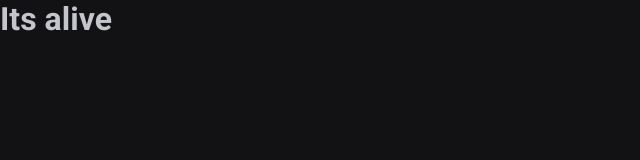
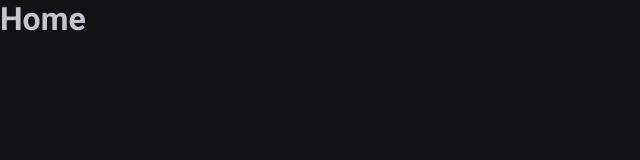
Before and after one commit to vitorhugo-pinto/02-ignite-timer, a React (Vite) app: page / in a window 1280 px wide. Shown: the top 160 px of the page, without its empty margins (0-640 px from the left). Built offline with nearby package versions, Linux system fonts and the light colour scheme.

Commit message:
feat: setting up home and history routes

```diff
--- a/src/App.tsx
+++ b/src/App.tsx
@@ -2,11 +2,15 @@
 import { GlobalStyle } from './styles/global'
 import { defaultTheme } from './styles/themes/default'
 
+import { BrowserRouter } from 'react-router-dom'
+import { Router } from './Router'
+
 export function App() {
   return (
     <ThemeProvider theme={defaultTheme}>
-      <h1>Its alive</h1>
-
+      <BrowserRouter>
+        <Router />
+      </BrowserRouter>
       <GlobalStyle />
     </ThemeProvider>
   )
--- /dev/null
+++ b/src/Router.tsx
@@ -0,0 +1,12 @@
+import { Route, Routes } from 'react-router-dom'
+import { Home } from './pages/Home'
+import { History } from './pages/History'
+
+export function Router() {
+  return (
+    <Routes>
+      <Route path="/" element={<Home />} />
+      <Route path="/history" element={<History />} />
+    </Routes>
+  )
+}
--- /dev/null
+++ b/src/pages/History.tsx
@@ -0,0 +1,3 @@
+export function History() {
+  return <h1>History</h1>
+}
--- /dev/null
+++ b/src/pages/Home.tsx
@@ -0,0 +1,3 @@
+export function Home() {
+  return <h1>Home</h1>
+}
```
